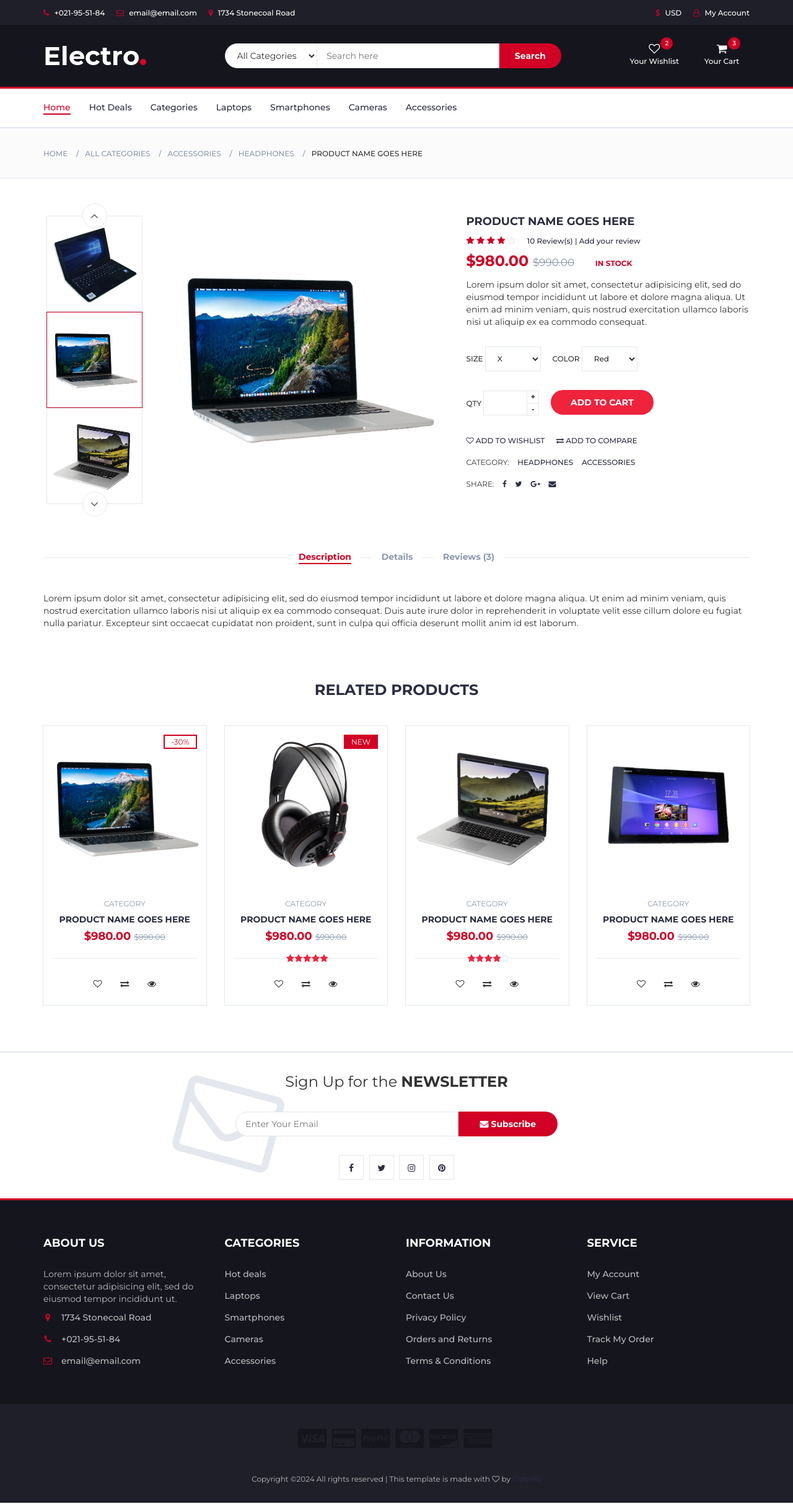
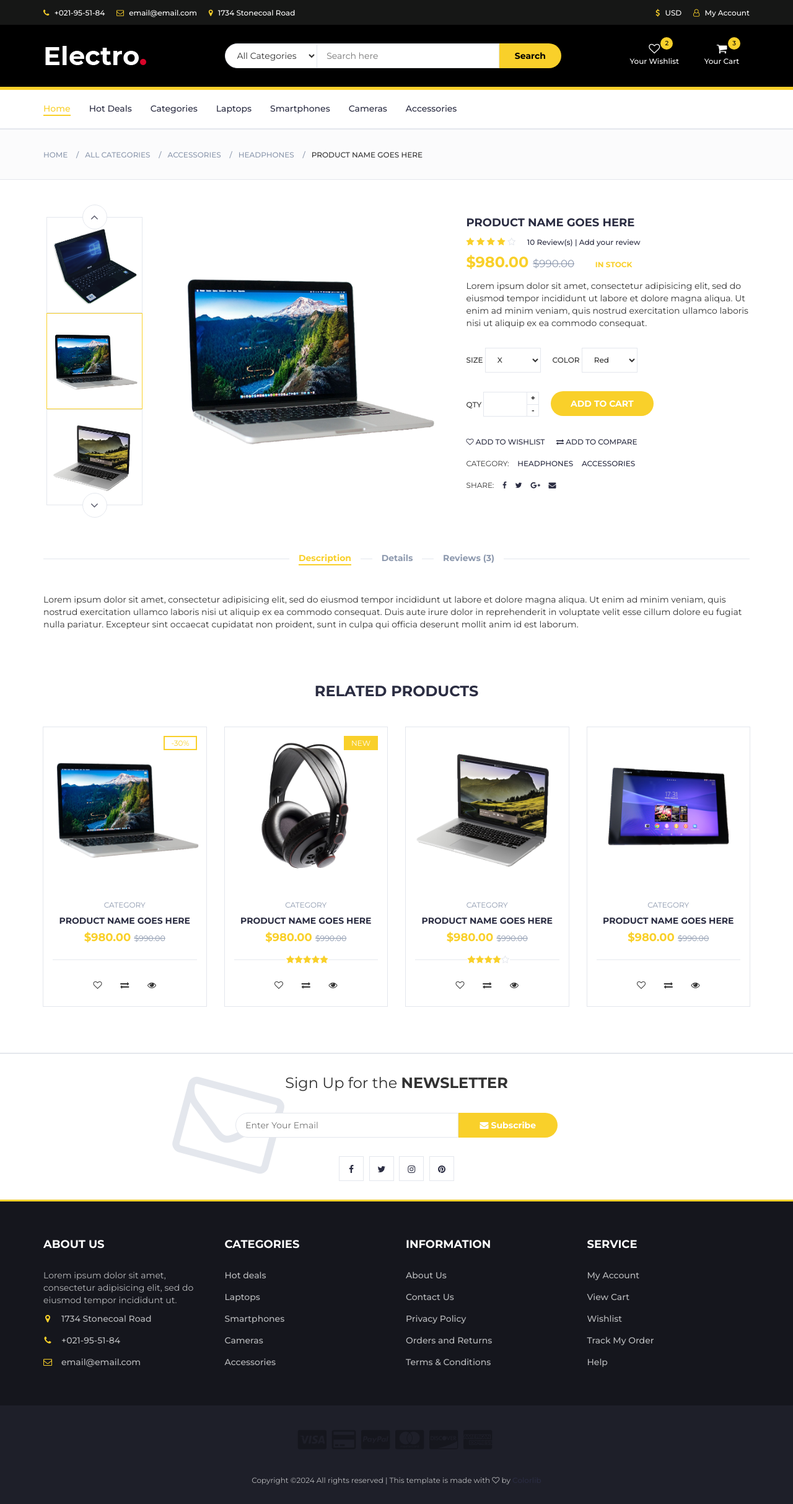
Before and after one commit to ErickBGoecking/Ecommerce-Cratos, a PHP site: page /product.html in a window 1280 px wide. Shown: the whole page at 62% size. Run offline with PHP 8.4, Linux system fonts and the light colour scheme.

Commit message:
Alterações Cores

```diff
--- a/css/style.css
+++ b/css/style.css
@@ -413,7 +413,8 @@ textarea.input {
 #top-header {
   padding-top: 10px;
   padding-bottom: 10px;
-  background-color: #1E1F29;
+  background-color: #161716
+  ;
 }
 
 .header-links li {
@@ -431,11 +432,11 @@ textarea.input {
 }
 
 .header-links li a:hover {
-  color: #D10024;
+  color: #f9d02a;
 }
 
 .header-links li i {
-  color: #D10024;
+  color: #f9d02a;
   margin-right: 5px;
 }
 
@@ -446,7 +447,7 @@ textarea.input {
 #header {
   padding-top: 15px;
   padding-bottom: 15px;
-  background-color: #15161D;
+  background-color: #000000;
 }
 
 .header-logo {
@@ -482,8 +483,8 @@ textarea.input {
 .header-search form .search-btn {
   height: 40px;
   width: 100px;
-  background: #D10024;
-  color: #FFF;
+  background: #f9d02a;
+  color: #000000;
   font-weight: 700;
   border: none;
   border-radius: 0px 40px 40px 0px;
@@ -533,8 +534,8 @@ textarea.input {
   text-align: center;
   border-radius: 50%;
   font-size: 10px;
-  color: #FFF;
-  background-color: #D10024;
+  color: #000000;
+  background-color: #f9d02a;
 }
 
 .header-ctn .menu-toggle {
@@ -622,7 +623,7 @@ textarea.input {
 #navigation {
   background: #FFF;
   border-bottom: 2px solid #E4E7ED;
-  border-top: 3px solid #D10024;
+  border-top: 5px solid #f9d02a;
 }
 
 /*----------------------------*\
@@ -647,7 +648,7 @@ textarea.input {
   display: block;
   width: 0%;
   height: 2px;
-  background-color: #D10024;
+  background-color: #f9d02a;
   -webkit-transition: 0.2s all;
   transition: 0.2s all;
 }
@@ -888,13 +889,13 @@ textarea.input {
 
 .product .product-img .product-label>span.sale {
   background-color: #FFF;
-  border-color: #D10024;
-  color: #D10024;
+  border-color: #f9d02a;
+  color: #f9d02a;
 }
 
 .product .product-img .product-label>span.new {
-  background-color: #D10024;
-  border-color: #D10024;
+  background-color: #f9d02a;
+  border-color: #f9d02a;
   color: #FFF;
 }
 
@@ -922,11 +923,11 @@ textarea.input {
 }
 
 .product .product-body .product-name>a:hover, .product .product-body .product-name>a:focus {
-  color: #D10024;
+  color: #f9d02a;
 }
 
 .product .product-body .product-price {
-  color: #D10024;
+  color: #f9d02a;
   font-size: 18px;
 }
 
@@ -952,7 +953,7 @@ textarea.input {
 }
 
 .product .product-body .product-rating>i.fa-star {
-  color: #ef233c;
+  color: #f9d02a;
 }
 
 .product .product-body .product-rating:after {
@@ -1041,7 +1042,7 @@ textarea.input {
   border: 2px solid transparent;
   height: 40px;
   padding: 0 30px;
-  background-color: #ef233c;
+  background-color: #f9d02a;
   color: #FFF;
   text-transform: uppercase;
   font-weight: 700;
@@ -1430,7 +1431,7 @@ textarea.input {
 }
 
 #product-imgs .product-preview.slick-current {
-  border-color: #D10024;
+  border-color: #f9d02a;
 }
 
 #product-imgs .slick-prev {
@@ -1480,7 +1481,7 @@ textarea.input {
 }
 
 .product-details .product-rating>i.fa-star {
-  color: #D10024;
+  color: #f9d02a;
 }
 
 .product-details .review-link {
@@ -1492,7 +1493,7 @@ textarea.input {
   font-size: 24px;
   margin-top: 10px;
   margin-bottom: 15px;
-  color: #D10024;
+  color: #f9d02a;
 }
 
 .product-details .product-price .product-old-price {
@@ -1506,7 +1507,7 @@ textarea.input {
   text-transform: uppercase;
   font-weight: 700;
   margin-left: 30px;
-  color: #D10024;
+  color: #f9d02a;
 }
 
 .product-details .product-options {
@@ -1535,7 +1536,7 @@ textarea.input {
   border: 2px solid transparent;
   height: 40px;
   padding: 0 30px;
-  background-color: #ef233c;
+  background-color: #f9d02a;
   color: #FFF;
   text-transform: uppercase;
   font-weight: 700;
@@ -1649,7 +1650,7 @@ textarea.input {
 }
 
 #product-tab .tab-nav li.active a {
-  color: #D10024;
+  color: #f9d02a;
 }
 
 #product-tab .tab-nav li a:after {
@@ -1657,7 +1658,7 @@ textarea.input {
   display: block;
   width: 0%;
   height: 2px;
-  background-color: #D10024;
+  background-color: #f9d02a;
   -webkit-transition: 0.2s all;
   transition: 0.2s all;
 }
@@ -1918,7 +1919,7 @@ textarea.input {
 
 #newsletter.section {
   border-top: 2px solid #E4E7ED;
-  border-bottom: 3px solid #D10024;
+  border-bottom: 3px solid #f9d02a;
   margin-top: 30px;
 }
 
@@ -1960,7 +1961,7 @@ textarea.input {
   width: 160px;
   height: 40px;
   font-weight: 700;
-  background: #D10024;
+  background: #f9d02a;
   color: #FFF;
   border: none;
   border-radius: 0px 40px 40px 0px;
@@ -2031,13 +2032,13 @@ textarea.input {
 
 .footer-links li i {
   margin-right: 15px;
-  color: #D10024;
+  color: #f9d02a;
   width: 14px;
   text-align: center;
 }
 
 .footer-links li a:hover {
-  color: #D10024;
+  color: #f9d02a;
 }
 
 .copyright {
```
Also changed, not shown: other parts of css/style.css (+45 -45 lines), index.php (+11 -11 lines), img/logo1.png (added), img/whey.jpg (added), img/whey.png (added).
